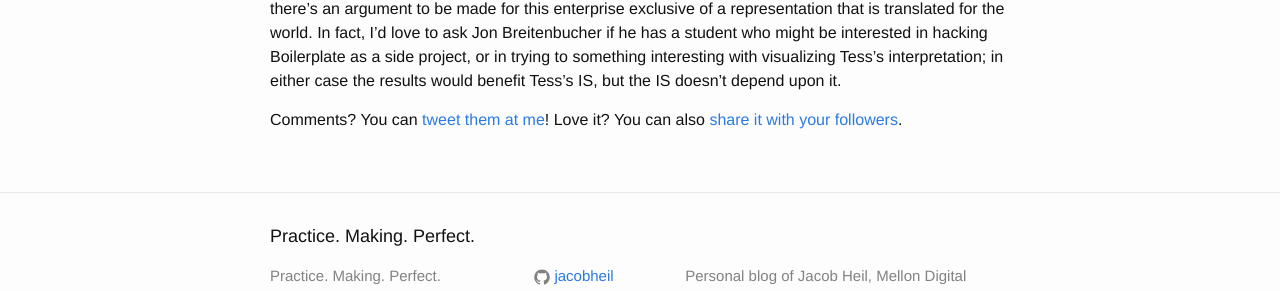
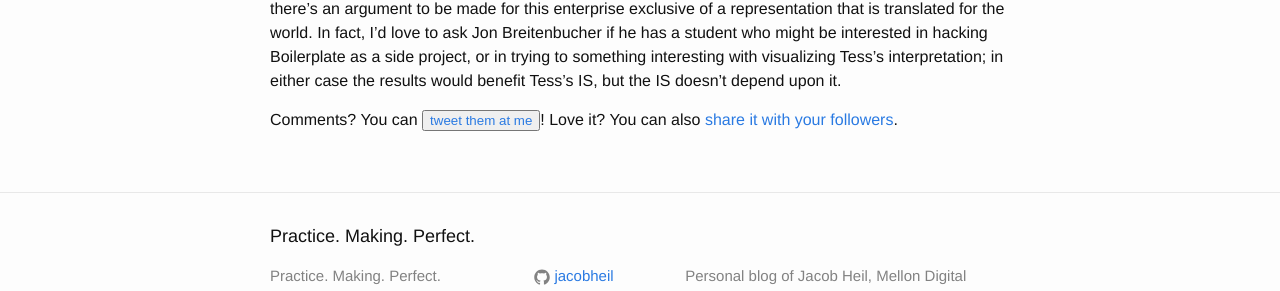
Before and after one commit to jacobheil/blog, a Jekyll site: the page built from _posts/2015-11-12-tei.markdown, in a window 1280 px wide. Shown: the part 1382-1673 px from the top of the page. Built offline with Jekyll 4.4.1, drawn with Linux system fonts in a browser that asks for light colours; nearby versions of some CDN libraries.

Commit message:
trying html button

```diff
--- a/_includes/twitter_plug.html
+++ b/_includes/twitter_plug.html
@@ -1,4 +1,4 @@
-Comments? You can <a class="twitter-hashtag-button"
-  href="https://twitter.com/intent/tweet?screen_name=dr_heil&button_hashtag=pmp // {{ page.title }} // " target="_blank"> tweet them at me</a>!
+Comments? You can <button type="button"><a class="twitter-hashtag-button"
+  href="https://twitter.com/intent/tweet?screen_name=dr_heil&button_hashtag=pmp // {{ page.title }} // " target="_blank"> tweet them at me</a></button>!
 Love it? You can also <a href="https://twitter.com/intent/tweet?url={{ site.url }}{{ page.url }}&text={{ page.title }}&via=dr_heil" target="_blank">
 share it with your followers</a>.
```
